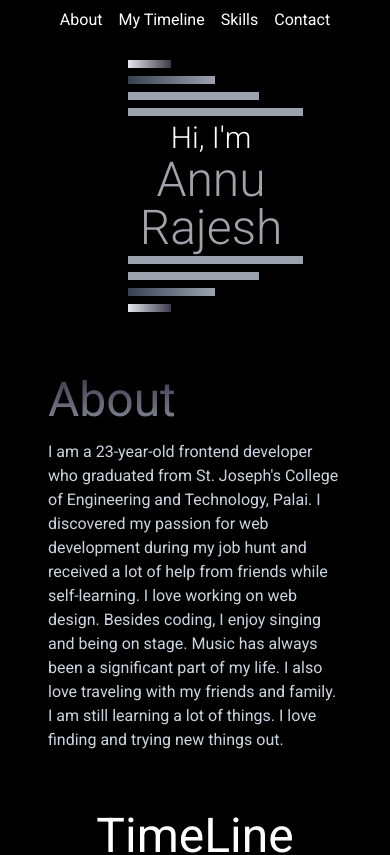
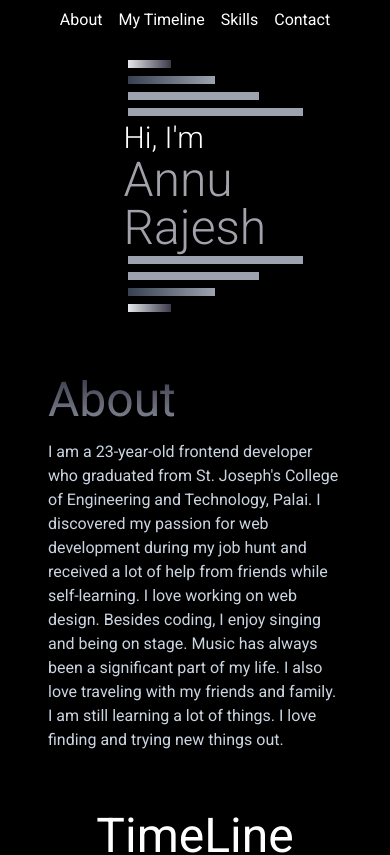
Before and after one commit to annuRajesh/my-portfolio, a React (Vite) app: page / in a window 390 px wide. Shown: the top 855 px of the page. Built offline with nearby package versions, Linux system fonts and the light colour scheme.

Commit message:
changed.

```diff
--- a/src/components/Hero.jsx
+++ b/src/components/Hero.jsx
@@ -44,7 +44,7 @@ const Hero = () => {
             <motion.div ref={ref} initial='start' variants={variants3} animate={controls} transition={{duration:0.5,delay:0.3}} className="w-3/4 h-2 bg-gray-400 m-1"></motion.div>
             <motion.div ref={ref} initial='start' variants={variants4} animate={controls} transition={{duration:0.5,delay:0.3}} className="w-full h-2 bg-gray-400 m-1"></motion.div>
 
-            <motion.h1 ref={ref} variants={nameVariants} initial='start' animate={controls}  className=" md:text-5xl text-3xl md:text-start text-center   text-white font-light">
+            <motion.h1 ref={ref} variants={nameVariants} initial='start' animate={controls}  className=" md:text-5xl text-3xl text-start    text-white font-light">
               Hi, I'm <br/><span className="text-customGray md:text-7xl lg:text-5xl text-5xl ">Annu Rajesh</span>
             </motion.h1>
             <motion.div ref={ref} initial='start' variants={variants4} animate={controls} transition={{duration:0.5,delay:0.3}} className="w-full h-2 bg-gray-400 m-1"></motion.div>
```
